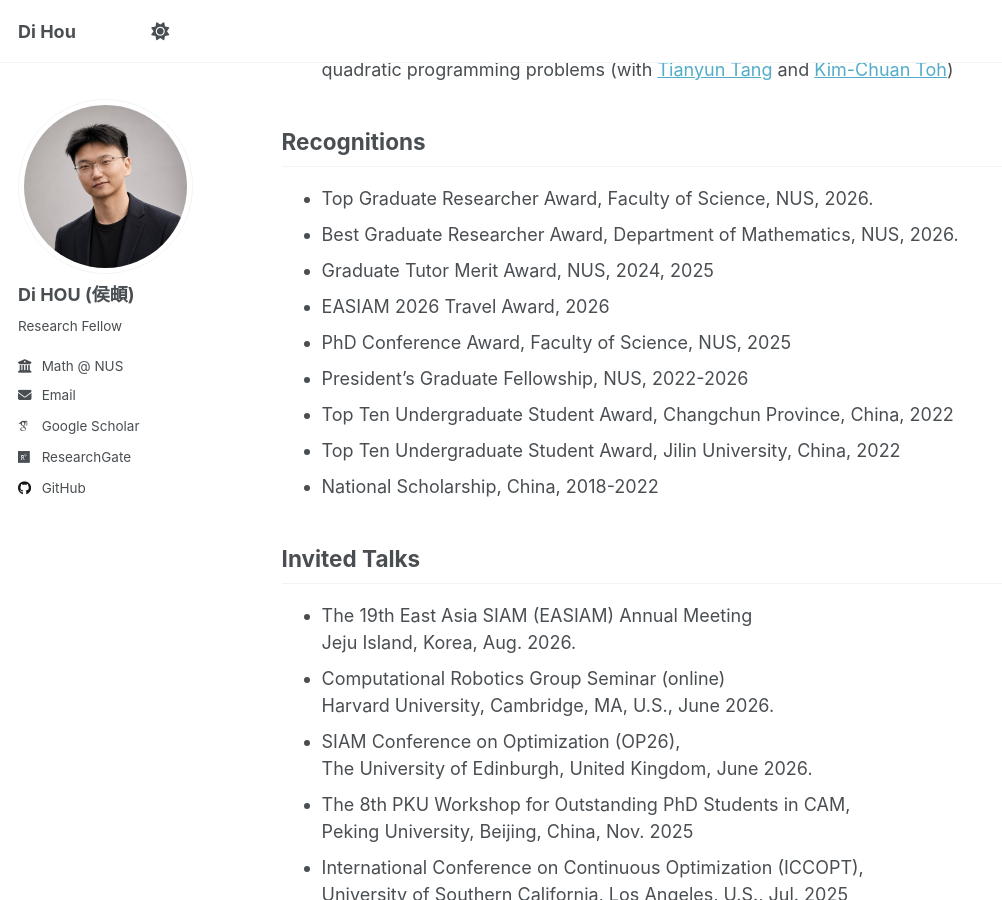
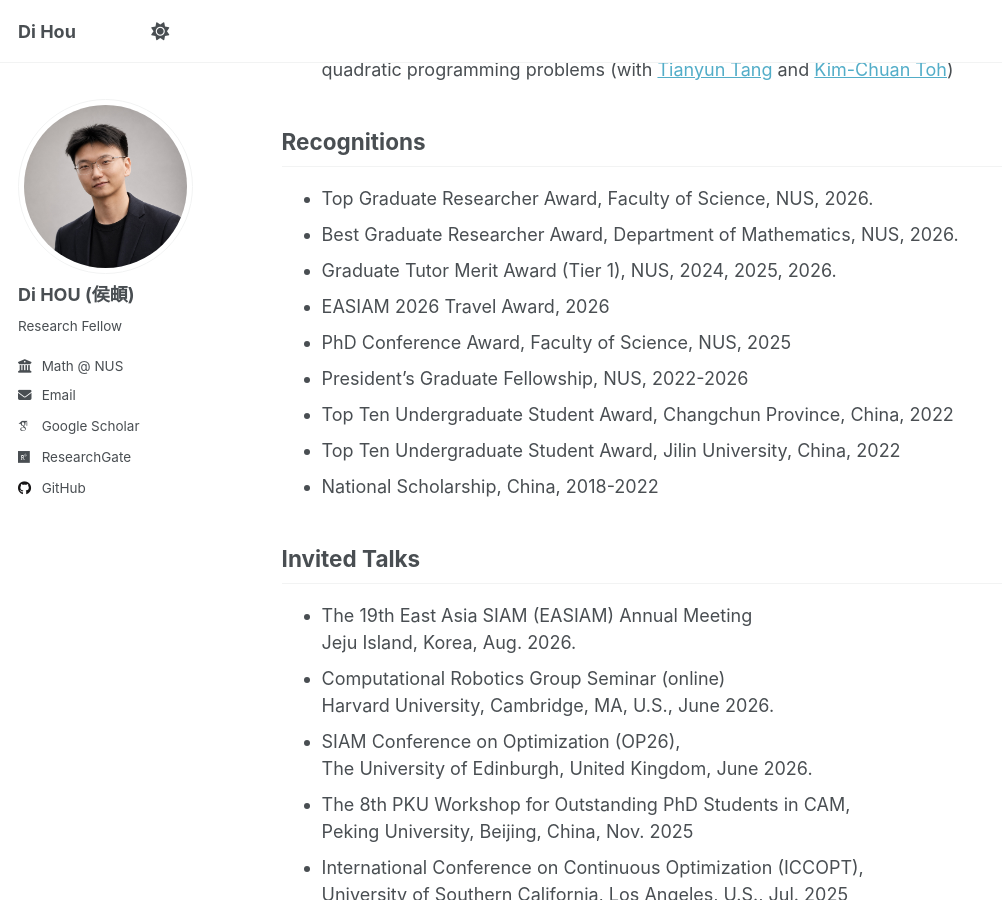
Before and after one commit to HouDiOpt/HouDiOpt.github.io, a Jekyll site: the page built from _pages/about.md, in a window 1280 px wide and 900 px high, scrolled down 1715 px. Shown: the whole window, without its empty margins (0-1002 px from the left). Built offline with Jekyll 4.4.1, drawn with Linux system fonts in a browser that asks for light colours; some web fonts are replaced; a script that is not in the unit is left out.

Commit message:
Update Graduate Tutor Merit Award details

```diff
--- a/_pages/about.md
+++ b/_pages/about.md
@@ -59,7 +59,7 @@ Recognitions
 
 - Top Graduate Researcher Award, Faculty of Science, NUS, 2026.
 - Best Graduate Researcher Award, Department of Mathematics, NUS, 2026.
-- Graduate Tutor Merit Award, NUS, 2024, 2025
+- Graduate Tutor Merit Award (Tier 1), NUS, 2024, 2025, 2026.
 - EASIAM 2026 Travel Award, 2026
 - PhD Conference Award, Faculty of Science, NUS, 2025
 - President’s Graduate Fellowship, NUS, 2022-2026
```
